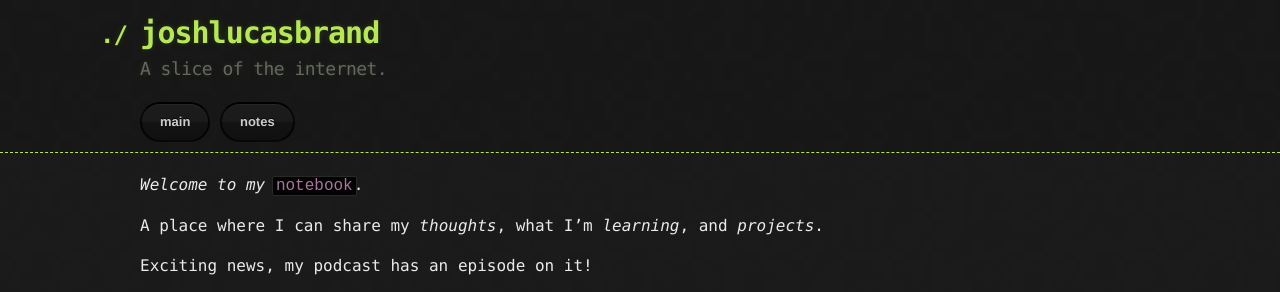
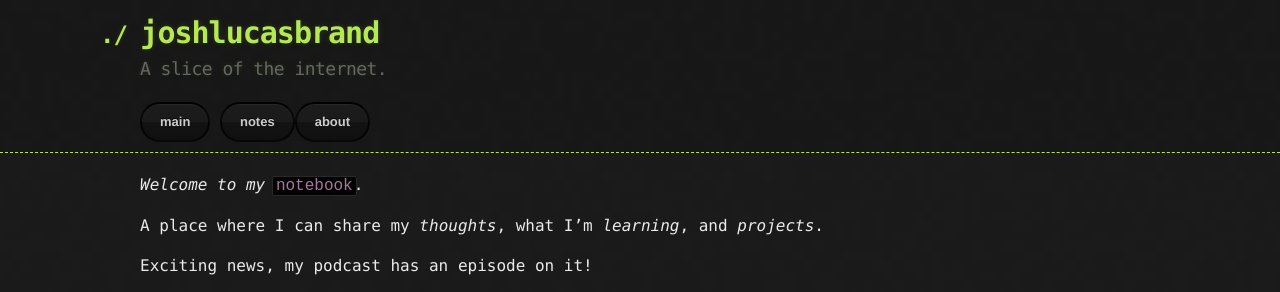
Before and after one commit to joshlucasbrand/joshlucasbrand.github.io, a Jekyll site: the page built from index.md, in a window 1280 px wide. Shown: the top 292 px of the page. Built offline with Jekyll 4.4.1, drawn with Linux system fonts in a browser that asks for light colours; grey boxes are pictures that could not be loaded.

Commit message:
Added about

```diff
--- a/_layouts/default.html
+++ b/_layouts/default.html
@@ -16,7 +16,7 @@
       <div class="container">
         <h1>{{ site.title | default: site.github.repository_name }}</h1>
         <h2>{{ site.description | default: site.github.project_tagline }}</h2>
-      <a href="./" class="btn">main</a> <a href="./notes.html" class="btn">notes</a>
+      <a href="./" class="btn">main</a> <a href="./notes.html" class="btn">notes</a><a href="./about.html" class="btn">about</a>
       </div>
     </header>
 
```
